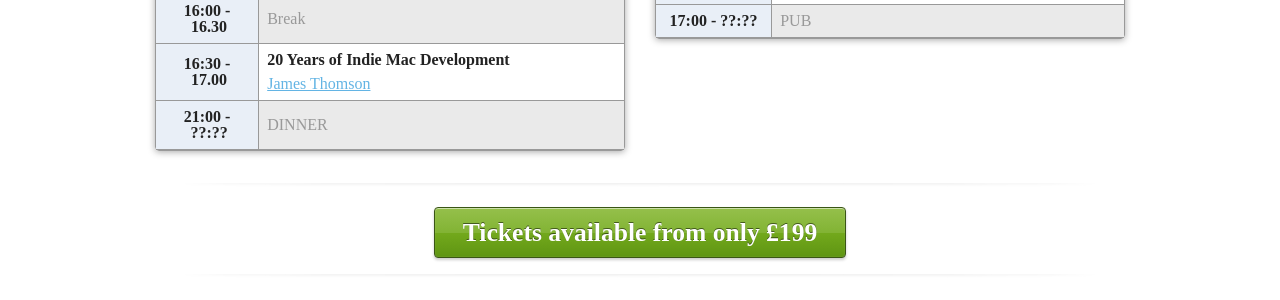
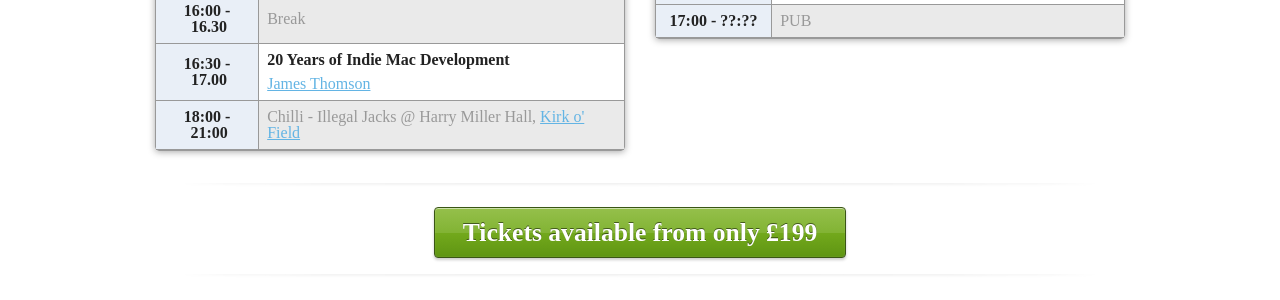
Before and after one commit to acf/nsscotland, a Jekyll site: the page built from schedule.html, in a window 1280 px wide. Shown: the part 1049-1349 px from the top of the page. Built offline with Jekyll 4.4.1, drawn with Linux system fonts in a browser that asks for light colours.

Commit message:
Illegal jacks

```diff
--- a/schedule.html
+++ b/schedule.html
@@ -136,8 +136,8 @@
       </tr>
 
       <tr>
-        <th>21:00&nbsp;-&nbsp;??:??</th>
-        <td class="interval">DINNER</td>
+        <th>18:00&nbsp;-&nbsp;21:00</th>
+        <td class="interval">Chilli - Illegal Jacks @ Harry Miller Hall, <a href="http://kirkofield.com/files/contacts.htm">Kirk o' Field</a></td>
       </tr>
     </table>
     </div>
```
